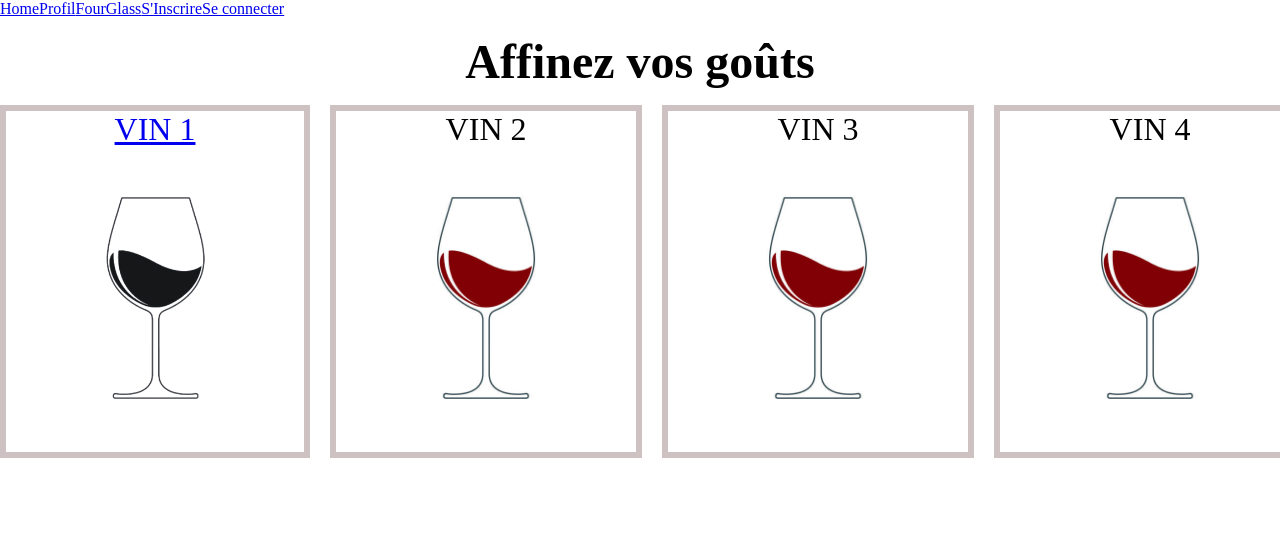
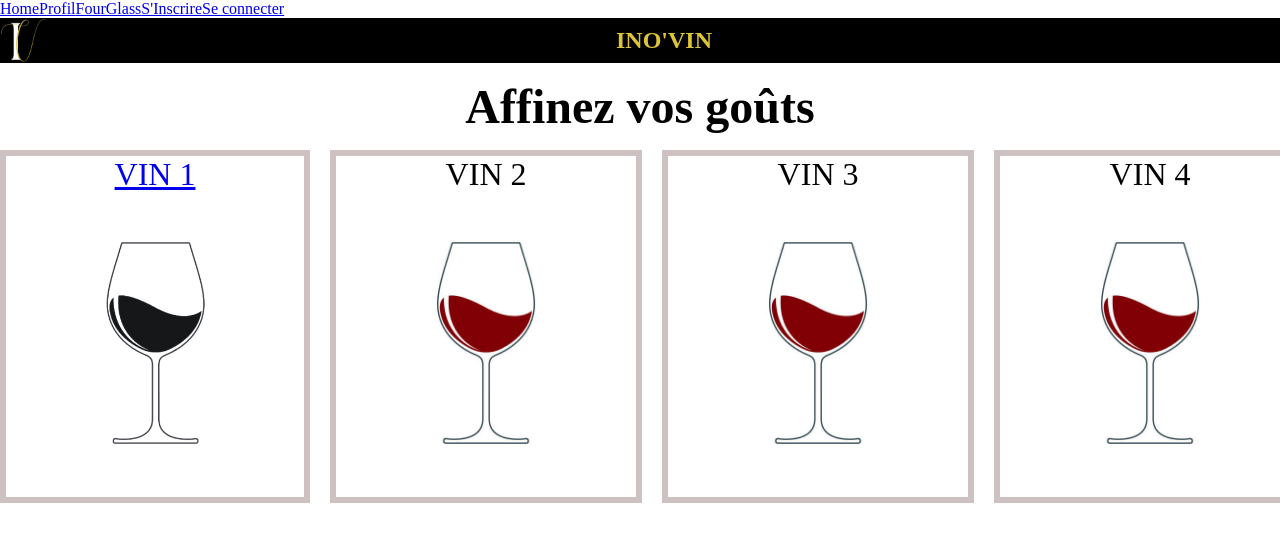
Before and after one commit to WildCodeSchool/2023-02-JS-Reims-project-3-inovin, a React (Vite) app in the folder frontend/: page /fourglass in a window 1280 px wide. Shown: the top 542 px of the page. Built offline with nearby package versions, Linux system fonts and the light colour scheme.

Commit message:
Added the Navbar component in these components + some small changes for the css

```diff
--- a/frontend/src/pages/FourGlass.jsx
+++ b/frontend/src/pages/FourGlass.jsx
@@ -1,7 +1,10 @@
 import GlassCard from "../components/GlassCard";
+import Navbar from "../components/Navbar";
 
 export default function FourGlass() {
   return (
+    <div className="BackgroundGlass">
+      <Navbar />
       <section>
         <h1 className="title_4glasses">Affinez vos goûts</h1>
 
@@ -12,5 +15,6 @@ export default function FourGlass() {
           <GlassCard title="VIN 4" isCompleted />
         </div>
       </section>
+    </div>
   );
 }
--- a/frontend/src/pages/Profile.jsx
+++ b/frontend/src/pages/Profile.jsx
@@ -1,14 +1,18 @@
 import React from "react";
 import { Link } from "react-router-dom";
+import Navbar from "../components/Navbar";
 
 function Profile() {
   return (
-    <div className="profil">
-      <h1>PROFIL</h1>
-      <h2>Informations du compte</h2>
-      <h2>Vos gouts</h2>
-      <Link to="/home">Retour</Link>
-    </div>
+    <>
+      <Navbar />
+      <div className="profil">
+        <h1>PROFIL</h1>
+        <h2>Informations du compte</h2>
+        <h2>Vos gouts</h2>
+        <Link to="/">Retour</Link>
+      </div>
+    </>
   );
 }
 
--- a/frontend/src/pages/Questionnaire.jsx
+++ b/frontend/src/pages/Questionnaire.jsx
@@ -5,6 +5,7 @@ import Visuel from "../Pictures/Vue.png";
 import Olfatif from "../Pictures/Odorat.png";
 import Gustatif from "../Pictures/Gout.png";
 import Slider from "../components/Slider";
+import Navbar from "../components/Navbar";
 
 const questions = [
   {
@@ -136,6 +137,8 @@ export default function Questionnaire() {
   const currentQuestions = questions[currentPart];
 
   return (
+    <>
+      <Navbar />
       <form className="Questionnaire">
         <div>
           <h2>
@@ -233,5 +236,6 @@ export default function Questionnaire() {
           )}
         </div>
       </form>
+    </>
   );
 }
```
Lines whose indentation alone changed are shown as unchanged.
